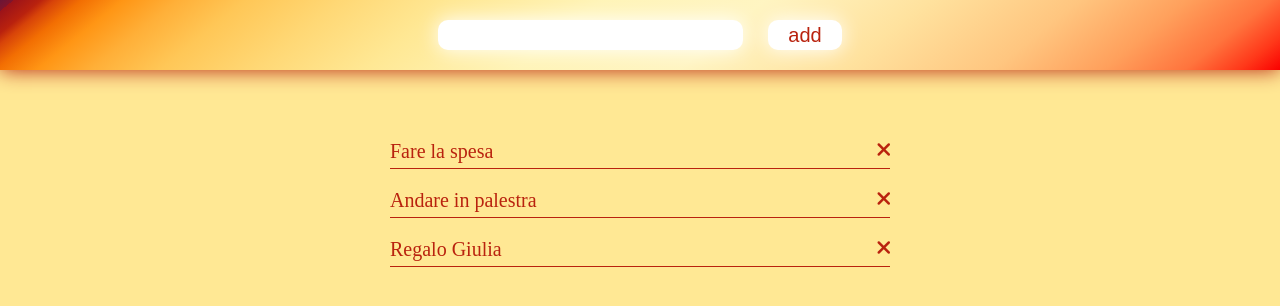
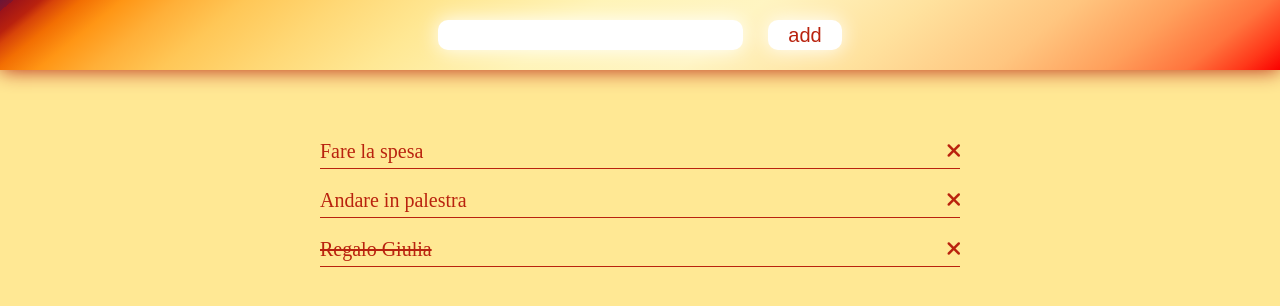
Before and after one commit to Giuseppe-Dicosmo/vue-todolist, a plain HTML site: page index.html in a window 1280 px wide. Drawn offline with nearby package versions, Linux system fonts and the light colour scheme.

Commit message:
line through

```diff
--- a/index.html
+++ b/index.html
@@ -22,10 +22,18 @@
 
     <div class="list-contenuto">
       <ul class="list-center">
-        <li v-for="(note, index) in todoList" class="todo">
+
+        <li v-for="(note, index)  in todoList"
+            v-bind:class="(note.done === true) ? through : '' "
+            class="todo">
+
           {{ note.text }}
-          <i class="fas fa-times"></i>
+
+          <div>
+            <i class="fas fa-times"></i>
+          </div>
         </li>
+
       </ul>
     </div>
 
--- a/style/style.css
+++ b/style/style.css
@@ -76,7 +76,7 @@ input {
 .todo {
   border-bottom: 1px solid hsl(7deg 86% 39%);
   padding: 20px 0 5px 0;
-  width: 500px;
+  width: 50%;
   display: flex;
   justify-content: space-between;
 }
```
